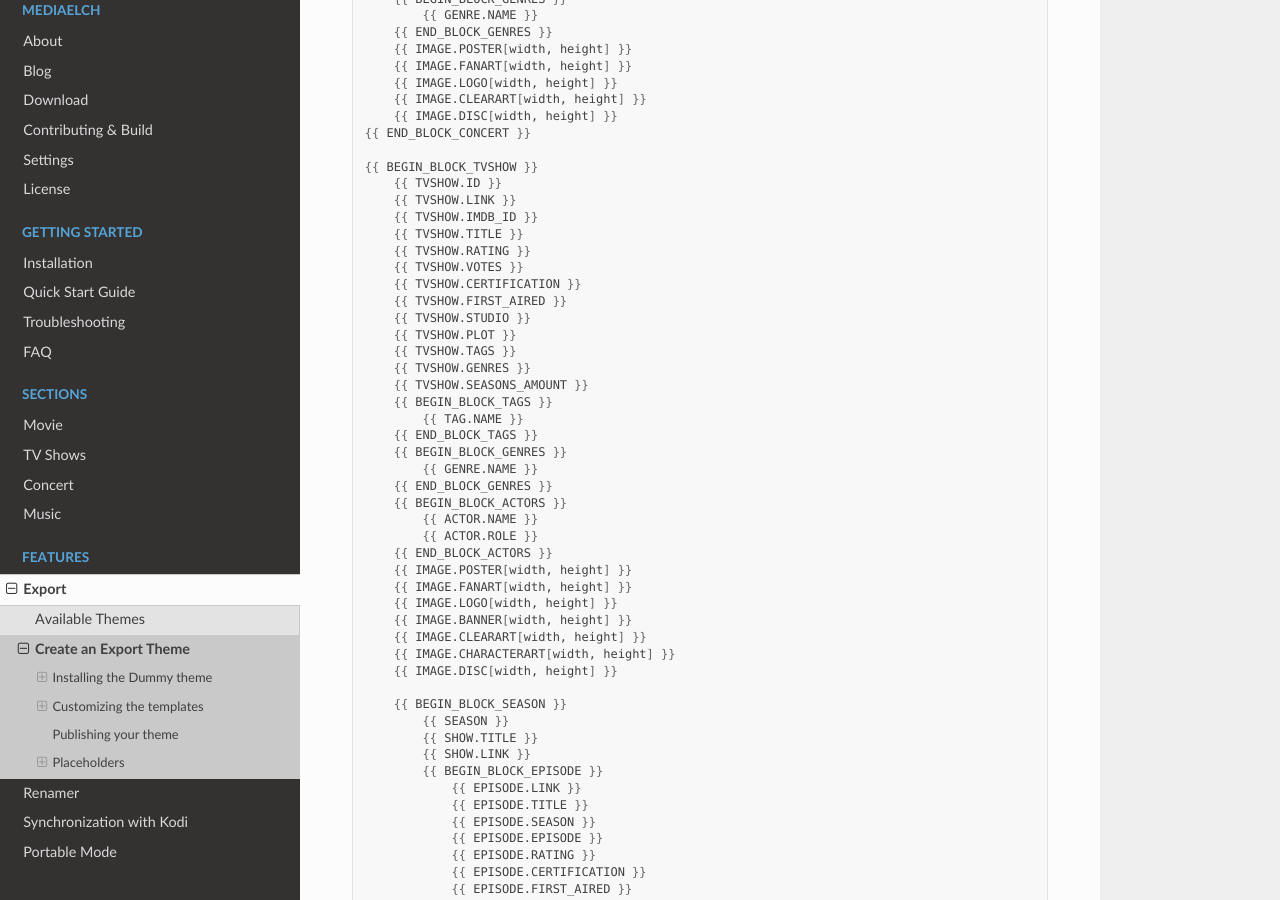
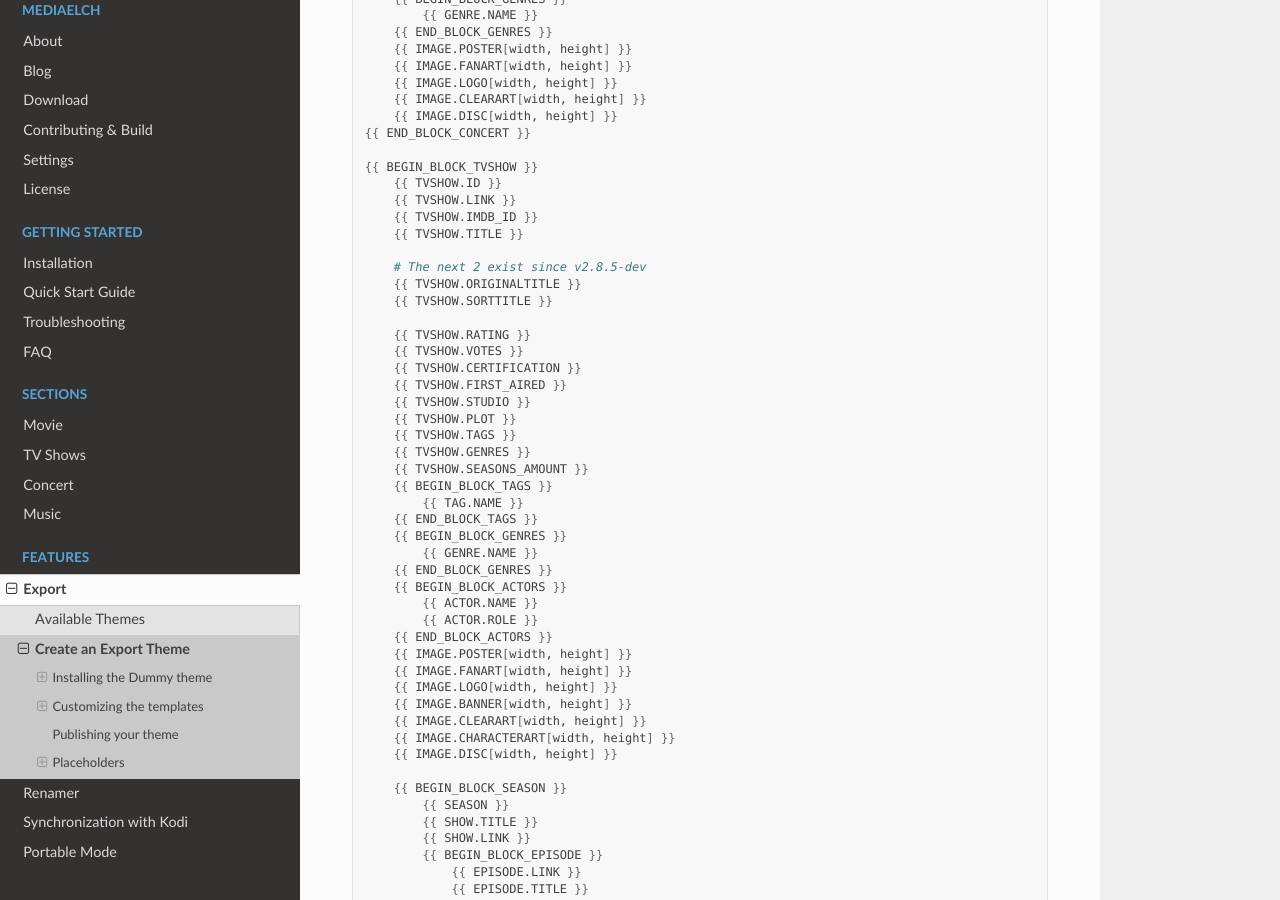
Before and after one commit to mediaelch/mediaelch-doc, a Sphinx documentation site: the page built from docs/source/export/create-theme.rst, in a window 1280 px wide and 900 px high, scrolled down 3612 px. Built offline with Sphinx 7.4.7 and the Read the Docs theme 2.0.0, drawn with Linux system fonts in a browser that asks for light colours; pages that are not in the unit, such as notebooks, are missing from menus.

Commit message:
[Export] Add new TV show export fields

```diff
--- a/docs/source/export/create-theme.rst
+++ b/docs/source/export/create-theme.rst
@@ -196,6 +196,11 @@ Here is a list of all placeholders that are available:
       {{ TVSHOW.LINK }}
       {{ TVSHOW.IMDB_ID }}
       {{ TVSHOW.TITLE }}
+
+      # The next 2 exist since v2.8.5-dev
+      {{ TVSHOW.ORIGINALTITLE }}
+      {{ TVSHOW.SORTTITLE }}
+
       {{ TVSHOW.RATING }}
       {{ TVSHOW.VOTES }}
       {{ TVSHOW.CERTIFICATION }}
```
